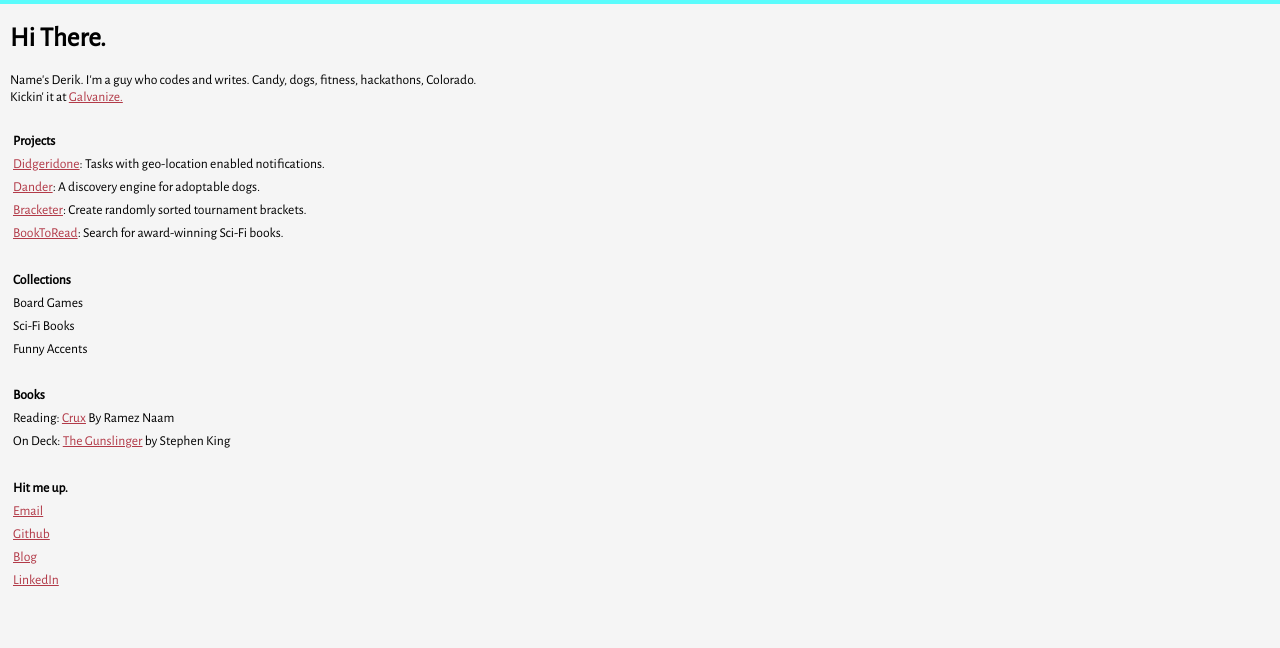
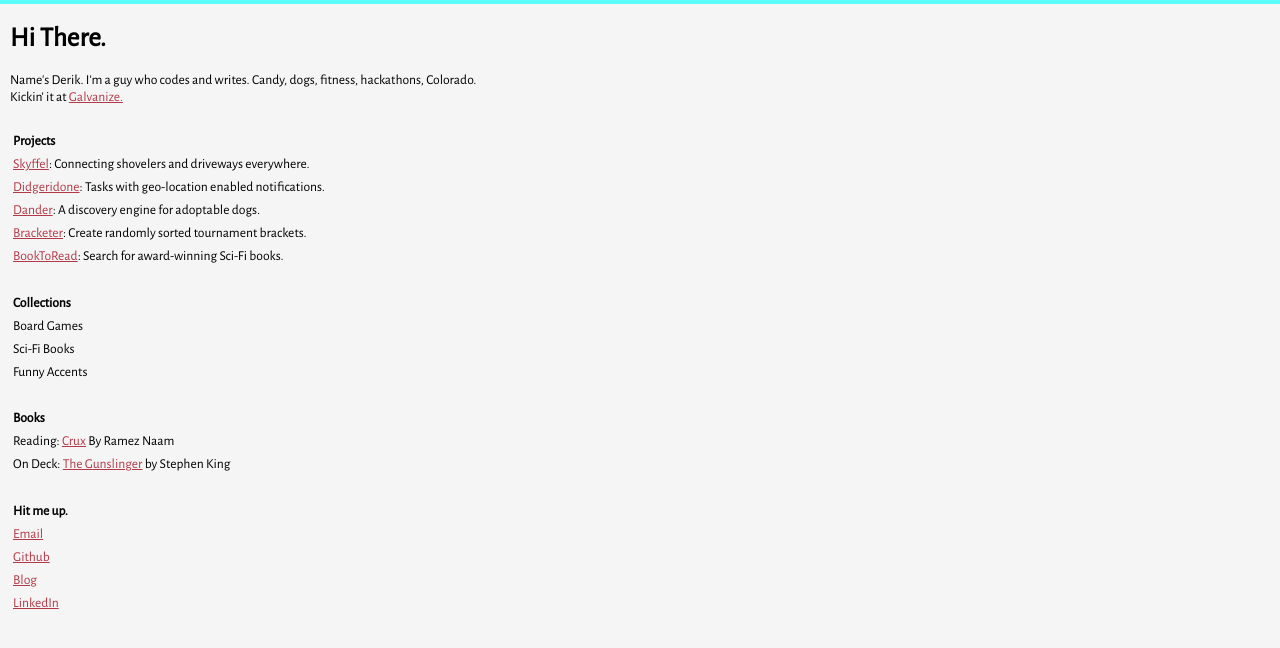
Before and after one commit to dlinch/portfolio, a plain HTML site: page index.html in a window 1280 px wide. Drawn offline with nearby package versions, Linux system fonts and the light colour scheme.

Commit message:
added skyffel link

```diff
--- a/index.html
+++ b/index.html
@@ -16,6 +16,7 @@
 
       <ul>
         <strong><li>Projects</li></strong>
+        <li><a target="_blank" href="http://skyffel.co">Skyffel</a>: Connecting shovelers and driveways everywhere.</li>
         <li><a target="_blank" href="http://didgeridone.co">Didgeridone</a>: Tasks with geo-location enabled notifications.</li>
         <li><a target="_blank" href="http://dander.co">Dander</a>: A discovery engine for adoptable dogs.</li>
         <li><a target="_blank" href="http://bracketer.co">Bracketer</a>: Create randomly sorted tournament brackets.</li>
```
